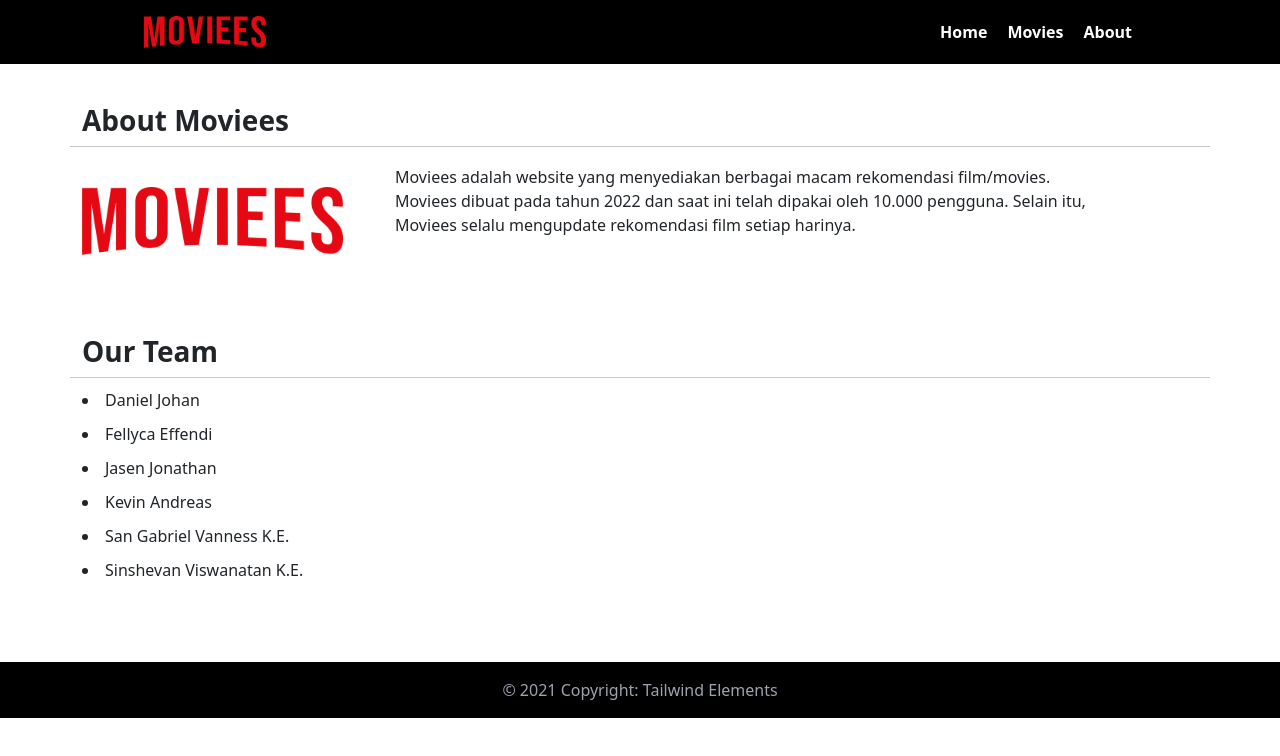
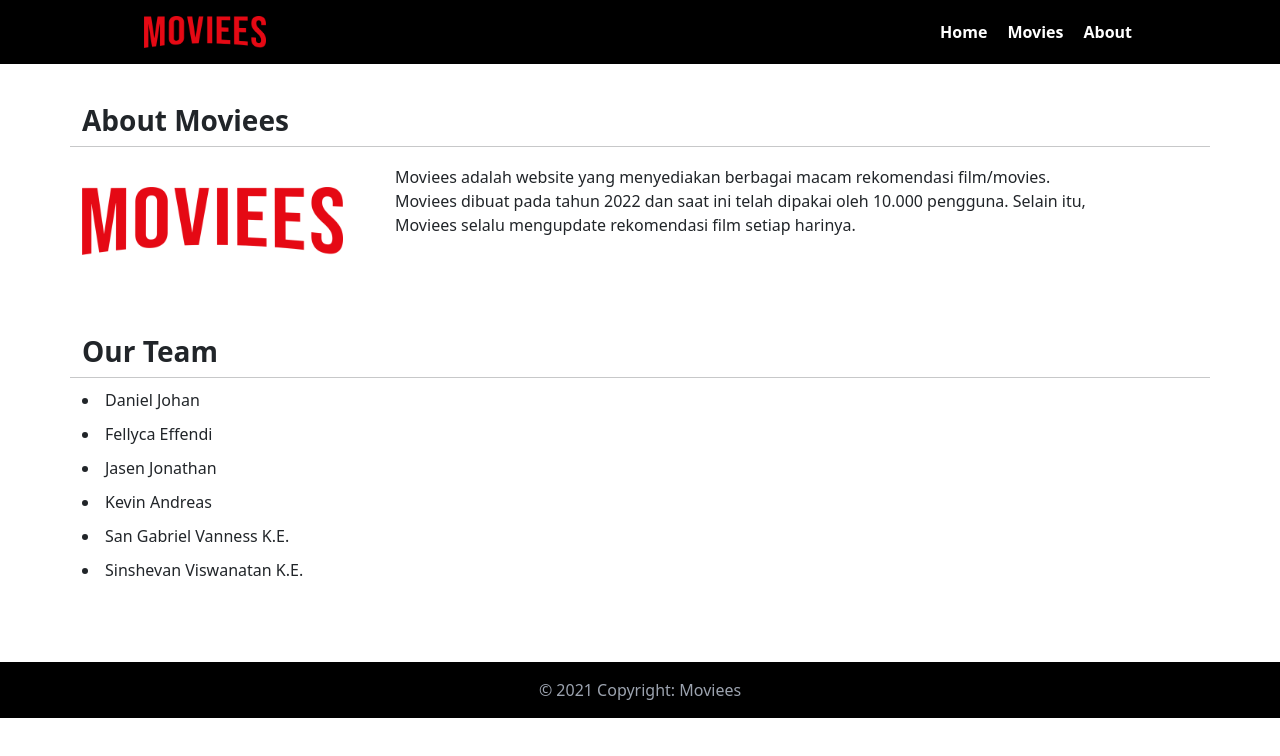
Before and after one commit to danieljo19/Moviees, a Vue app: page /about in a window 1280 px wide. Shown: the top 756 px of the page. Built offline with nearby package versions, Linux system fonts and the light colour scheme; no server answers.

Commit message:
change footer copyright
from "Tailwind Elements" to "Moviees"

```diff
--- a/src/views/about/Main.vue
+++ b/src/views/about/Main.vue
@@ -26,7 +26,7 @@
         <footer class="m-mt-20 m-bg-black m-text-center lg:m-text-left">
             <div class="m-text-gray-400 m-text-center m-p-4">
                 © 2021 Copyright:
-                <a class="m-text-gray-400 hover:m-text-yellow-500 m-transition m-duration-300" href="about">Tailwind Elements</a>
+                <a class="m-text-gray-400 hover:m-text-yellow-500 m-transition m-duration-300" href="about">Moviees</a>
             </div>
         </footer>
 
--- a/src/views/dashboard/Main.vue
+++ b/src/views/dashboard/Main.vue
@@ -61,7 +61,7 @@
     <footer class="m-mt-20 m-bg-black m-text-center lg:m-text-left">
       <div class="m-text-gray-400 m-text-center m-p-4">
         © 2021 Copyright:
-        <a class="m-text-gray-400 hover:m-text-yellow-500 m-transition m-duration-300" href="about">Tailwind Elements</a>
+        <a class="m-text-gray-400 hover:m-text-yellow-500 m-transition m-duration-300" href="about">Moviees</a>
       </div>
     </footer>
 
--- a/src/views/moviees/Main.vue
+++ b/src/views/moviees/Main.vue
@@ -19,7 +19,7 @@
         <footer class="m-mt-20 m-bg-black m-text-center lg:m-text-left">
             <div class="m-text-gray-400 m-text-center m-p-4">
                 © 2021 Copyright:
-                <a class="m-text-gray-400 hover:m-text-yellow-500 m-transition m-duration-300" href="about">Tailwind Elements</a>
+                <a class="m-text-gray-400 hover:m-text-yellow-500 m-transition m-duration-300" href="about">Moviees</a>
             </div>
         </footer>
 
```
